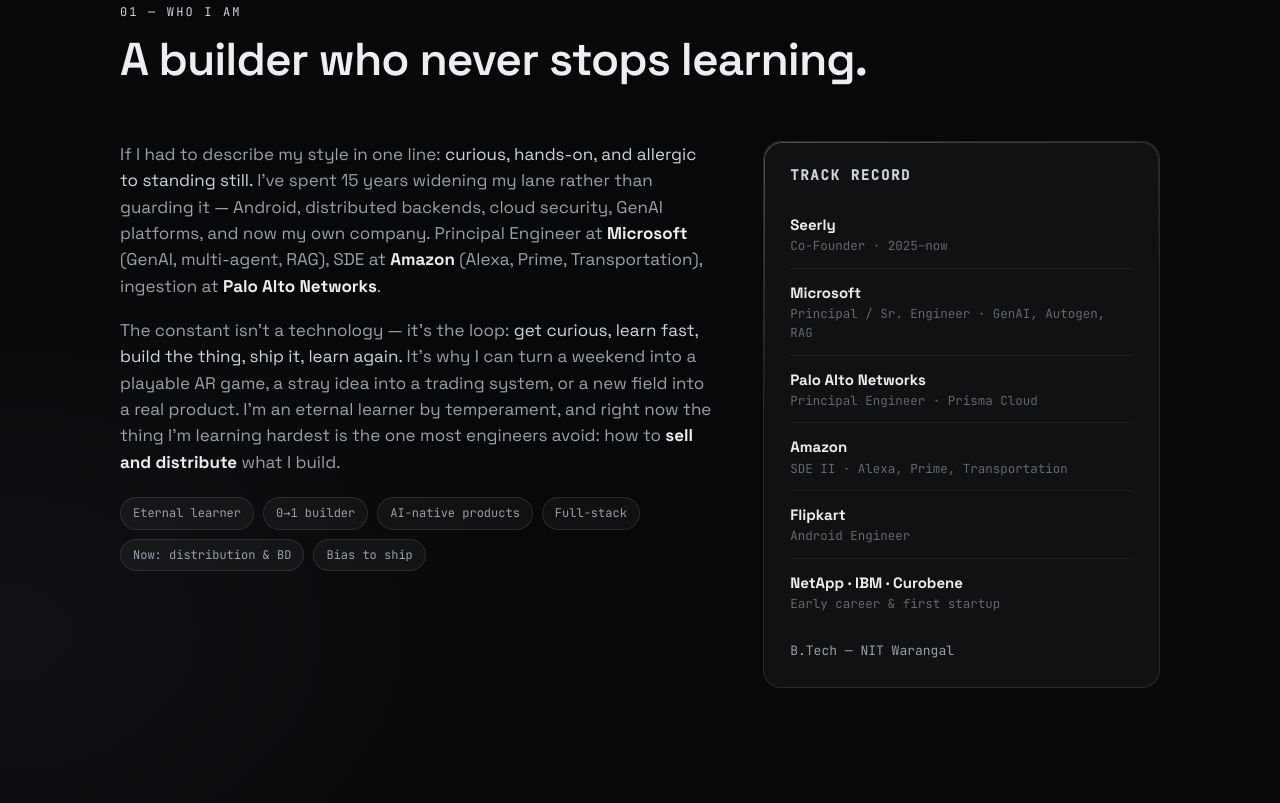
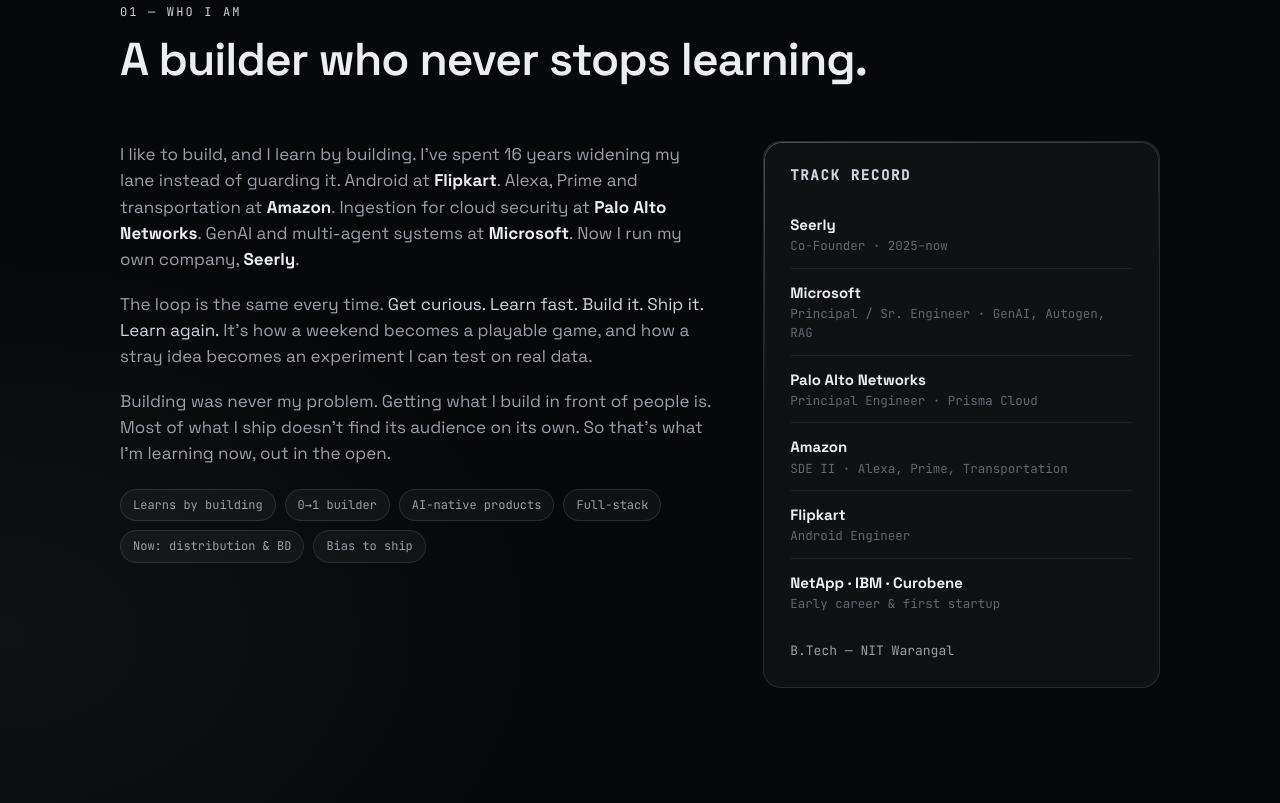
Before and after one commit to uditk2/uditk2.github.io, a plain HTML site: page index.html in a window 1280 px wide. Shown: the part 937-1740 px from the top of the page. Drawn offline with Linux system fonts and the light colour scheme.

Commit message:
Rewrite About copy, years to 16, drop filler phrases
Co-Authored-By: Claude Sonnet 5.5 <noreply@anthropic.com>
Claude-Session: https://claude.ai/code/session_01PjSVDoBXT6Yi4RGJCTQefc

```diff
--- a/assets/main.js
+++ b/assets/main.js
@@ -58,7 +58,7 @@
   (function rotator() {
     var el = document.getElementById("rotator");
     if (!el) return;
-    var words = ["Founder", "Principal Engineer", "Eternal learner", "Now learning to distribute"];
+    var words = ["Founder", "Principal Engineer", "Builder", "Now learning to distribute"];
     if (reduceMotion) { el.textContent = words[0]; el.style.borderRight = "none"; return; }
     var w = 0, c = 0, deleting = false;
     function tick() {
@@ -195,10 +195,10 @@
 
     var steps = [
       { sel: "#hero",     text: "Meet Udit — a builder who never stops learning. Here's a 20-second tour." },
-      { sel: "#about",    text: "The nature: curious, hands-on, allergic to standing still. Range over lanes." },
+      { sel: "#about",    text: "The nature: I learn by building. Range over lanes." },
       { sel: "#howiwork", text: "The operating system: build end-to-end, learn relentlessly, and now — crack distribution." },
       { sel: "#work",     text: "The proof: Seerly, SlayFit's AR and browser games, Stock Catcher, and open-source dev tools." },
-      { sel: "#track",    text: "The spine: fifteen years at Microsoft, Amazon, Palo Alto Networks and Flipkart." },
+      { sel: "#track",    text: "The spine: sixteen years at Microsoft, Amazon, Palo Alto Networks and Flipkart." },
       { sel: "#writing",  text: "The thinking: short notes on building, AI-era discovery, and growth." },
       { sel: "#collab",   text: "The ask: open to collaborations — building, or distributing what's built. Say hi." }
     ];
--- a/index.html
+++ b/index.html
@@ -4,7 +4,7 @@
   <meta charset="UTF-8" />
   <meta name="viewport" content="width=device-width, initial-scale=1.0" />
   <title>Udit Khandelwal — Founder & Engineer-Builder</title>
-  <meta name="description" content="Udit Khandelwal — founder of Seerly and a 15-year engineer (ex-Microsoft, Amazon, Palo Alto Networks, Flipkart). Building AI-native products, AR and browser games at SlayFit, and Stock Catcher. Open to collaborations." />
+  <meta name="description" content="Udit Khandelwal — founder of Seerly and a 16-year engineer (ex-Microsoft, Amazon, Palo Alto Networks, Flipkart). Building AI-native products, AR and browser games at SlayFit, and Stock Catcher. Open to collaborations." />
   <meta name="author" content="Udit Khandelwal" />
   <link rel="canonical" href="https://uditk2.github.io/" />
 
@@ -12,11 +12,11 @@
   <meta property="og:type" content="website" />
   <meta property="og:url" content="https://uditk2.github.io/" />
   <meta property="og:title" content="Udit Khandelwal — Founder & Engineer-Builder" />
-  <meta property="og:description" content="Founder of Seerly. 15-year engineer (ex-Microsoft, Amazon). Builds AI-native products, AR and browser games, and Stock Catcher. Open to collaborations." />
+  <meta property="og:description" content="Founder of Seerly. 16-year engineer (ex-Microsoft, Amazon). Builds AI-native products, AR and browser games, and Stock Catcher. Open to collaborations." />
   <meta property="og:image" content="https://uditk2.github.io/assets/og.svg" />
   <meta name="twitter:card" content="summary_large_image" />
   <meta name="twitter:title" content="Udit Khandelwal — Founder & Engineer-Builder" />
-  <meta name="twitter:description" content="Founder of Seerly. 15-year engineer. Builds AI-native products, AR and browser games, and Stock Catcher. Open to collaborations." />
+  <meta name="twitter:description" content="Founder of Seerly. 16-year engineer. Builds AI-native products, AR and browser games, and Stock Catcher. Open to collaborations." />
   <meta name="twitter:image" content="https://uditk2.github.io/assets/og.svg" />
 
   <meta name="theme-color" content="#05060c" />
@@ -83,7 +83,7 @@
           <span class="role-tail">who ships end&#8209;to&#8209;end.</span>
         </p>
         <p class="hero-lede">
-          I build things and I never stop learning. Fifteen years in, a <strong>Principal
+          I build things and I never stop learning. Sixteen years in, a <strong>Principal
           Engineer</strong> — with time at <strong>Microsoft</strong> and <strong>Amazon</strong> —
           now co-founding <strong>Seerly</strong> and deliberately teaching myself the other half of
           the game:
@@ -97,7 +97,7 @@
           <a class="btn btn-ghost" href="https://reviewassist.dev" target="_blank" rel="noopener">Review Assist &#8599;</a>
         </div>
         <div class="hero-stats" role="list">
-          <div class="stat" role="listitem"><b>15+</b><span>years building</span></div>
+          <div class="stat" role="listitem"><b>16</b><span>years building</span></div>
           <div class="stat" role="listitem"><b>4</b><span>companies, ex-Big&nbsp;Tech</span></div>
           <div class="stat" role="listitem"><b>10+</b><span>products shipped</span></div>
           <div class="stat" role="listitem"><b>2</b><span>ventures founded</span></div>
@@ -117,23 +117,24 @@
       <div class="about-grid">
         <div class="about-copy reveal">
           <p>
-            If I had to describe my style in one line: <em>curious, hands-on, and allergic to
-            standing still.</em> I&rsquo;ve spent 15 years widening my lane rather than guarding it
-            — Android, distributed backends, cloud security, GenAI platforms, and now my own
-            company. Principal Engineer at <strong>Microsoft</strong> (GenAI, multi-agent, RAG),
-            SDE at <strong>Amazon</strong> (Alexa, Prime, Transportation), ingestion at
-            <strong>Palo Alto Networks</strong>.
+            I like to build, and I learn by building. I&rsquo;ve spent 16 years widening my lane
+            instead of guarding it. Android at <strong>Flipkart</strong>. Alexa, Prime and
+            transportation at <strong>Amazon</strong>. Ingestion for cloud security at
+            <strong>Palo Alto Networks</strong>. GenAI and multi-agent systems at
+            <strong>Microsoft</strong>. Now I run my own company, <strong>Seerly</strong>.
           </p>
           <p>
-            The constant isn&rsquo;t a technology — it&rsquo;s the loop: <em>get curious, learn
-            fast, build the thing, ship it, learn again.</em> It&rsquo;s why I can turn a weekend
-            into a playable AR game, a stray idea into a trading system, or a new field into a real
-            product. I&rsquo;m an eternal learner by temperament, and right now the thing
-            I&rsquo;m learning hardest is the one most engineers avoid: how to <strong>sell and
-            distribute</strong> what I build.
+            The loop is the same every time. <em>Get curious. Learn fast. Build it. Ship it. Learn
+            again.</em> It&rsquo;s how a weekend becomes a playable game, and how a stray idea becomes
+            an experiment I can test on real data.
+          </p>
+          <p>
+            Building was never my problem. Getting what I build in front of people is. Most of what I
+            ship doesn&rsquo;t find its audience on its own. So that&rsquo;s what I&rsquo;m learning
+            now, out in the open.
           </p>
           <div class="tags">
-            <span>Eternal learner</span><span>0&rarr;1 builder</span>
+            <span>Learns by building</span><span>0&rarr;1 builder</span>
             <span>AI-native products</span><span>Full-stack</span>
             <span>Now: distribution &amp; BD</span><span>Bias to ship</span>
           </div>
@@ -169,7 +170,7 @@
         <article class="pillar reveal">
           <div class="pillar-num">&#8734;</div>
           <h3>I learn relentlessly</h3>
-          <p>New domain, new stack, new craft — I ramp fast and go deep. Fifteen years of that habit
+          <p>New domain, new stack, new craft — I ramp fast and go deep. Sixteen years of that habit
              is why my range keeps widening instead of narrowing. Curiosity is the real engine.</p>
         </article>
         <article class="pillar reveal glow">
@@ -330,7 +331,7 @@
       <div class="section-head reveal">
         <span class="kicker">04 — Enterprise track record</span>
         <h2>The credibility spine.</h2>
-        <p>Fifteen years inside large engineering orgs, from 2010 to today. It&rsquo;s where I learned
+        <p>Sixteen years inside large engineering orgs, from 2010 to today. It&rsquo;s where I learned
            what scale, reliability and ownership actually demand.</p>
       </div>
       <div class="track-grid">
```
Also changed, not shown: 1 other file.
